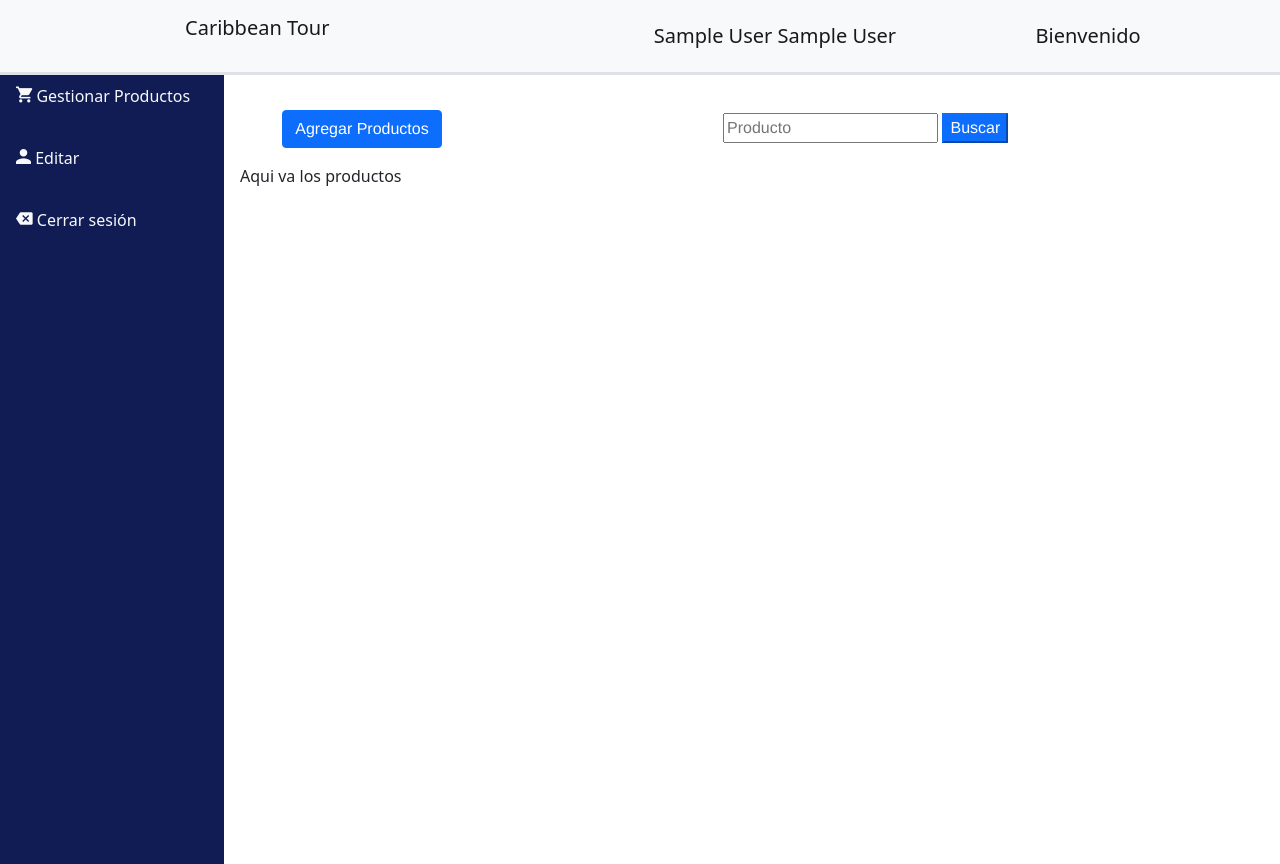
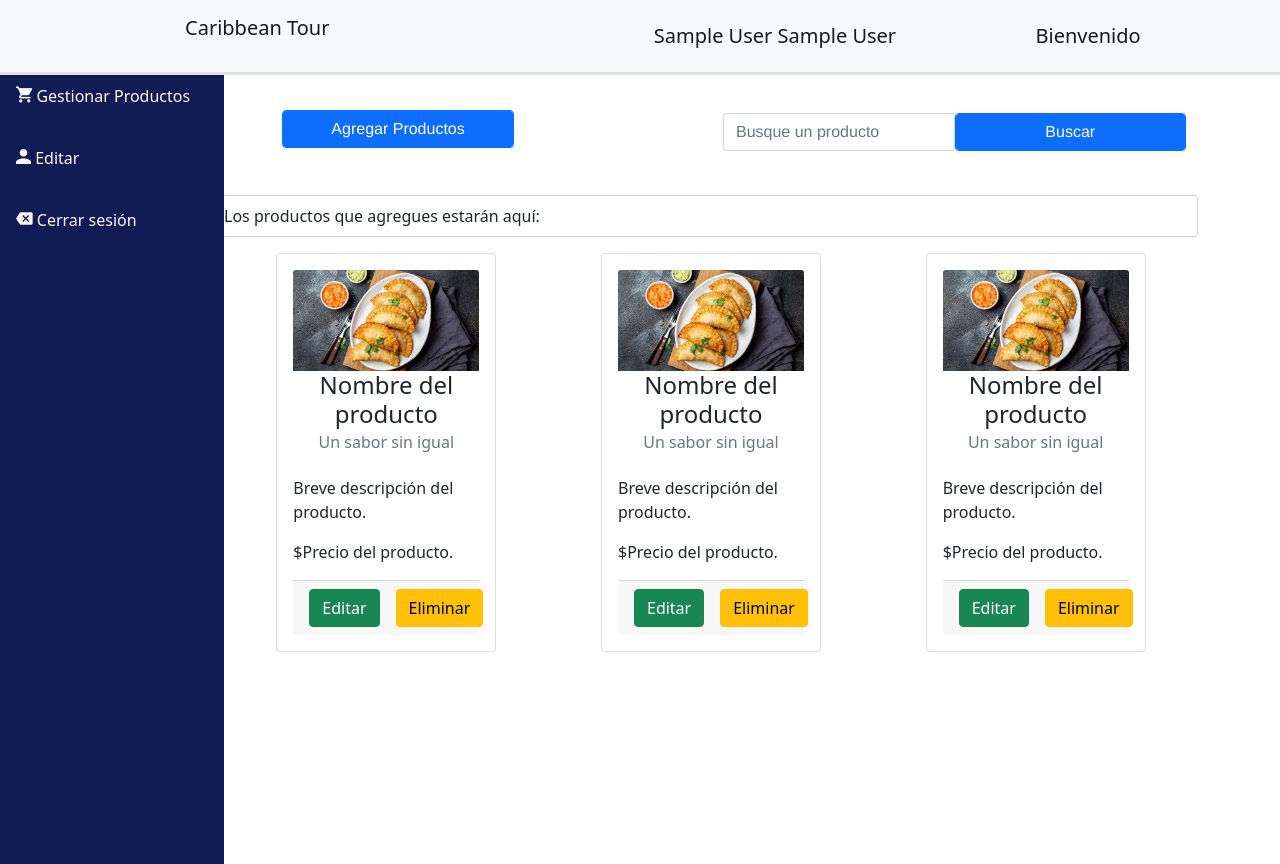
Before and after one commit to ksamueloz/caribbean, a PHP site: page /view/modules/seller.php in a window 1280 px wide. Run offline with PHP 8.4, Linux system fonts and the light colour scheme; the visitor is signed in with stand-in values (Sample User, id 1).

Commit message:
Semana 5: Cards en la vista del vendedor

```diff
--- a/view/assets/css/style.css
+++ b/view/assets/css/style.css
@@ -181,23 +181,54 @@ img.DiagonalRedonda {
     text-decoration: underline;
 }
 
-.d-flex{
+.d-flex {
     float: left;
 }
+
 #sidebar-container {
     min-height: 100vh;
     background-color: #111b54 !important;
 }
-#sidebar-container .menu{
+
+#sidebar-container .menu {
     width: 14rem;
 }
-#btnpro{
+
+#btnpro {
     margin-top: 10%;
     margin-left: 10%;
+    width: 50%;
     font-family: 'Franklin Gothic Medium', 'Arial Narrow', Arial, sans-serif;
 }
 
-.buscar.col-6{
-    margin-top:5%;
+.buscar.col-6 {
+    margin-top: 5%;
+    display: flex;
     font-family: 'Franklin Gothic Medium', 'Arial Narrow', Arial, sans-serif;
 }
+
+
+/* Estilos para las cartas */
+
+.card {
+    overflow: hidden;
+    padding: 1rem;
+    width: 220px;
+    margin: 0 auto;
+    grid-template-columns: repeat(autofill, minmax(15 rem, 1fr));
+}
+
+.card-footer {
+    display: flex;
+}
+
+
+/* Estilos para las filas */
+
+.row {
+    margin-bottom: 4%;
+}
+
+.row>* {
+    margin-top: 4%;
+}
--- a/view/modules/seller.php
+++ b/view/modules/seller.php
@@ -54,6 +54,9 @@
             </nav>
         </div>
     </header>
+
+    <!-- Sidebard -->
+
     <div class="container" style="margin-top: 5%;"></div>
         <div class="d-flex" >
             <div id="sidebar-container" >
@@ -71,20 +74,92 @@
                 </div>
             </div>
         </div>
+    </div>
+
+    <!-- Fin del Sidebard -->
+
+    <!-- Operaciones sobre productos -->
+
     <div class="container">
         <div class="tab-content">
             <div class="tab-pane active show" id="tab-1">
                 <div class="row">
                     <div class="col-6">
-                        <button class="btn btn-primary" id="btnpro">Agregar Productos</button>
+                        <button class="btn btn-primary form-control" id="btnpro" type="button" data-bs-toggle="modal" data-bs-target="#productModal">Agregar Productos</button>
                     </div>
                     <div class="buscar col-6">
-                        <input type="search" name="busquedaproduc" placeholder="Producto">
-                        <input class="btn-primary"type="submit" value="Buscar">
+                        <input type="search" name="busquedaproduc" placeholder="Busque un producto" class="form-control">
+                        <input class="btn-primary form-control"type="submit" value="Buscar">
                     </div>
                 </div>
+                <div class="justify-content-center">
+                    <h5>
+                        <p class="form-control p-2">
+                            Los productos que agregues estarán aquí:
+                        </p>
+                    </h5>
+                </div>
                 <div class="row">
-                        <div class="col-3 p-3"> Aqui va los productos</div>
+                    <div class="col-md-4">
+                        <div class="card">
+                            <div class="card-block">
+                                <div>
+                                    <img class="card-img-top" src="..//assets/img/empanadas.jpg" alt="Imagen de producto">
+                                </div>
+                                <h4 class="card-title text-center justify-content-center">Nombre del producto</h4>
+                                <h6 class="card-subtitle text-muted text-center justify-content-center">
+                                    Un sabor sin igual
+                                </h6>
+                                <br/>
+                                <p class="card-text p-y-1">Breve descripción del producto.</p>
+                                <p class="card-text p-y-1">$Precio del producto.</p>
+                                <div class="card-footer">
+                                    <a href="#" class="card-link btn btn-success">Editar</a>
+                                    <a href="#" class="card-link btn btn-warning">Eliminar</a>
+                                </div>
+                            </div>
+                        </div>
+                    </div>
+                    <div class="col-md-4">
+                        <div class="card">
+                            <div class="card-block">
+                                <div>
+                                    <img class="card-img-top" src="..//assets/img/empanadas.jpg" alt="Imagen de producto">
+                                </div>
+                                <h4 class="card-title text-center justify-content-center">Nombre del producto</h4>
+                                <h6 class="card-subtitle text-muted text-center justify-content-center">
+                                    Un sabor sin igual
+                                </h6>
+                                <br/>
+                                <p class="card-text p-y-1">Breve descripción del producto.</p>
+                                <p class="card-text p-y-1">$Precio del producto.</p>
+                                <div class="card-footer">
+                                    <a href="#" class="card-link btn btn-success">Editar</a>
+                                    <a href="#" class="card-link btn btn-warning">Eliminar</a>
+                                </div>
+                            </div>
+                        </div>
+                    </div>
+                    <div class="col-md-4">
+                        <div class="card">
+                            <div class="card-block">
+                                <div>
+                                    <img class="card-img-top" src="..//assets/img/empanadas.jpg" alt="Imagen de producto">
+                                </div>
+                                <h4 class="card-title text-center justify-content-center">Nombre del producto</h4>
+                                <h6 class="card-subtitle text-muted text-center justify-content-center">
+                                    Un sabor sin igual
+                                </h6>
+                                <br/>
+                                <p class="card-text p-y-1">Breve descripción del producto.</p>
+                                <p class="card-text p-y-1">$Precio del producto.</p>
+                                <div class="card-footer">
+                                    <a href="#" class="card-link btn btn-success">Editar</a>
+                                    <a href="#" class="card-link btn btn-warning">Eliminar</a>
+                                </div>
+                            </div>
+                        </div>
+                    </div>
                 </div>
             </div>
             <div class="tab-pane" id="tab-2">
@@ -129,7 +204,6 @@
             </div>
         </div>
     </div>
-    </div>
 
 </body>
 <script src="https://cdn.jsdelivr.net/npm/bootstrap@5.0.2/dist/js/bootstrap.bundle.min.js" integrity="sha384-MrcW6ZMFYlzcLA8Nl+NtUVF0sA7MsXsP1UyJoMp4YLEuNSfAP+JcXn/tWtIaxVXM" crossorigin="anonymous"></script>
```
Also changed, not shown: view/assets/img/empanadas.jpg (added). Lines whose indentation alone changed are shown as unchanged.
